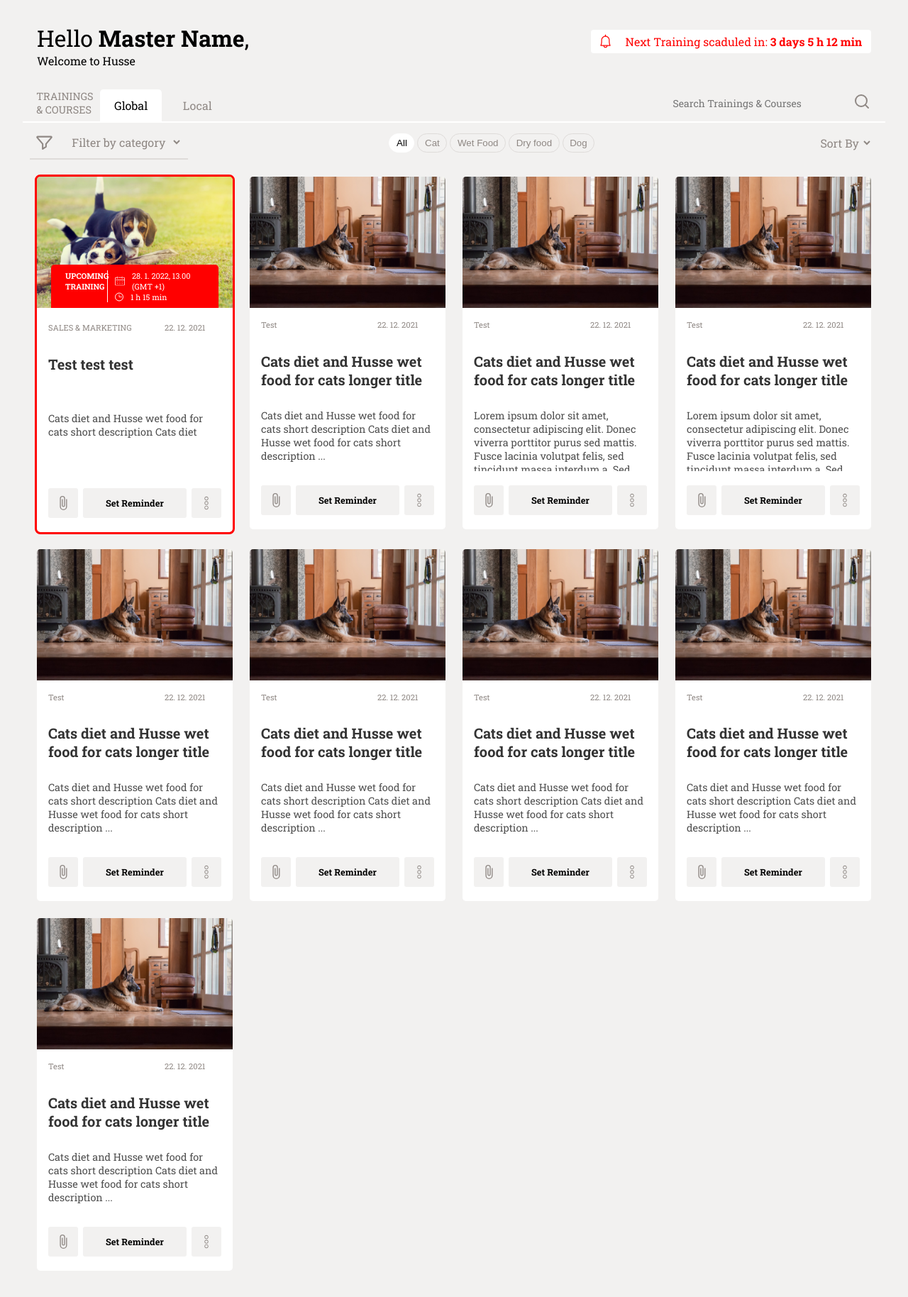
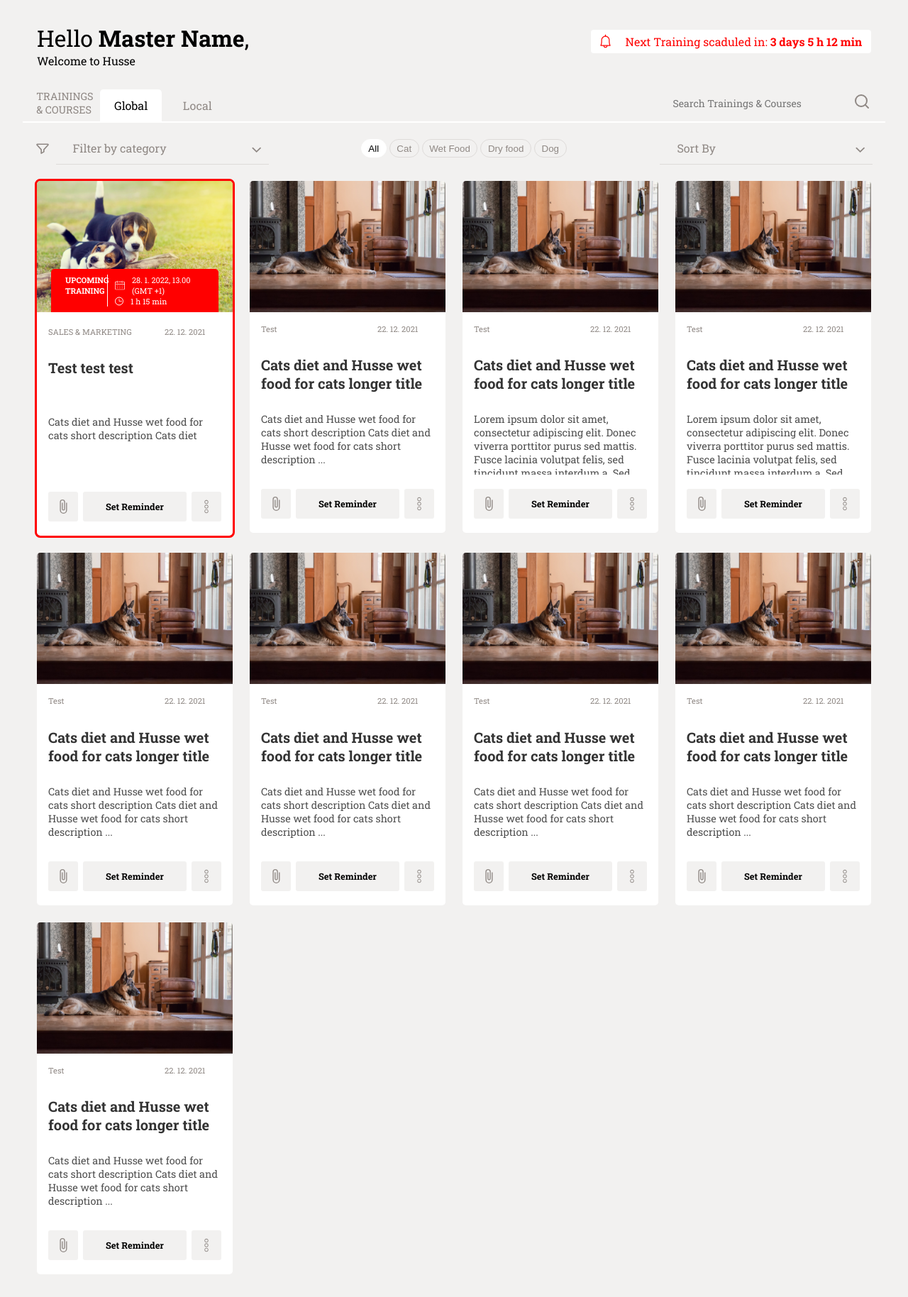
Before and after one commit to petar-petrovski/Husse, a PHP site: page / in a window 1280 px wide. Shown: the part 58-1886 px from the top of the page at 71% size. Before the commit the page ends 1849 px from the top, so only its background shows below. Run offline with PHP 8.4, Linux system fonts and the light colour scheme; some libraries are stand-ins or nearby versions.

Commit message:
Replaced the filter by category menu, applied style. Added outside click close action for the buttons on video card

```diff
--- a/css/style.css
+++ b/css/style.css
@@ -229,36 +229,98 @@ form.search-box::placeholder {
   row-gap: 10px;
   flex-wrap: wrap;
   padding: 0.3rem 0.6rem;
-  margin-bottom: 0.6rem;
+  /* margin-bottom: 0.6rem; */
   font-size: 1rem;
   height: auto;
   color: #8f8884;
 }
 .filter-container img {
-  height: 20px;
+  height: 15px;
 }
 .filter-by {
   display: flex;
   position: relative;
-
+  column-gap: 10px;
   justify-content: space-between;
   align-items: center;
-  /* width: 14rem; */
   padding: 0.5rem 0.5rem 0.5rem 0.6rem;
-  border-bottom: 0.125rem solid #dedbd9;
 }
-select {
-  margin-left: 20px;
-  padding: 3px;
-  font-family: "Roboto Slab", serif;
-  font-size: 16px;
-  border: none;
-  background: transparent;
-  color: #8f8884;
+.select-box {
+  display: flex;
+  width: 300px;
+  flex-direction: column;
+}
+
+.select-box .options-container {
+  background: #ffffff;
+  color: #8F8884;
+  border: 1px solid #DEDBD9;
+  max-height: 0;
+  opacity: 0;
+  transition: all 0.4s;
+  overflow: hidden;
+  position: absolute;
+  top: 54px;
+  box-shadow: 0 0 0.43rem 0.125rem #00000026;
+  order: 1;
+  z-index: 98;
+}
+
+.selected {
+  background: #f2f1f0;
+  width: 300px;
+
+  color: #8F8884;
+  border-bottom: 1px solid #DEDBD9;
+  position: relative;
+  order: 0;
+}
+
+.selected.active {
+  padding: 12px 24px;
+  border: 1px solid #DEDBD9;
+  width: 300px;
+
+  background: #ffffff;
+  color: #000000;
+  z-index: 99;
+}
+.selected::after {
+  content: "";
+  background: url("../img/arrow-down.svg");
+  background-size: contain;
+  background-repeat: no-repeat;
+  position: absolute;
+  align-items: center;
+  height: 100%;
+  width: 14px;
+  right: 10px;
+  top: 21px;
+  transition: all 0.4s;
+}
+.select-box .options-container.active {
+  width: 300px;
+  max-height: 500px;
+  opacity: 1;
+}
+.select-box .options-container.active + .selected::after {
+  transform: rotateX(180deg);
+  top: -16px;
+}
+.select-box .option,
+.selected {
+  padding: 12px 24px;
   cursor: pointer;
 }
-select:focus {
-  outline: none;
+.select-box .option:hover {
+  background: #F2F1F0;
+  color: #ff0000;
+}
+.select-box label {
+  cursor: pointer;
+}
+.select-box .option .radio {
+  display: none;
 }
 .tag-filter {
   align-self: center;
@@ -669,6 +731,6 @@ select:focus {
     padding: 2vh 4vw;
   }
   .video-description {
-    font-size: 3vw;
+    font-size: 2vw;
   }
 }
--- a/index.html
+++ b/index.html
@@ -12,14 +12,13 @@
     <title>Husse Campus</title>
   </head>
   <body>
+    <!-- NAVIGATION MENU -->
     <nav class="nav-bar">
       <div class="home-logo">
       <div class="dashboard-logo">
-        <!-- Logo Placeholder for Inlustration -->
         <a href="#home"><img src="img/dashboard-icon.svg" alt=""></a>
       </div>
       <div class="dashboard-logo">
-        <!-- Logo Placeholder for Inlustration -->
         <a href="#home"><img src="img/husse.svg" alt=""></a>
       </div>
       <div class="campus">
@@ -40,6 +39,7 @@
       <div class="admin-panel"><img class="profile" src="img/profile.png" alt=""></div>
     </div>
     </nav>
+     <!-- NAVIGATION MENU END-->
     <div class="wrapper">
       <div class="content">
         <div class="top-container">
@@ -52,6 +52,7 @@
             <p>Next Training scaduled in: <strong>3 days 5 h 12 min</strong></p>
         </div>
         </div>
+
         <div class="title-bar">
           <div class="title" id="title">
             <p>TRAININGS <br />& COURSES</p>
@@ -62,7 +63,6 @@
               Local
             </button>
           </div>
-
           <div class="search">
           <form class="search-box" action="">
             <input type="text" placeholder="Search Trainings & Courses" id="searchInput"
@@ -72,21 +72,48 @@
           </form>
           </div>
         </div>
-
+      <!-- FILTER SECTION -->
         <div class="filter-container">
-          <div class="filter-by">
+          <!-- Category filter -->
+          <div class="filter-by" >
             <img src="img/filter.svg" alt="">
-            <select class="filter-drop" id="subjects">
-              <option id="ops0" value="" selected="selected">Filter by category</option>
-              <option id="ops1" value="IT & Web">IT & Web</option>
-              <option id="ops2" value="Management">Management</option>
-              <option id="ops3" value="Nutrition">Nutrition</option>
-              <option id="ops4" value="Products">Products</option>
-              <option id="ops4" value="Sales & Marketing">Sales & Marketing</option>
-              <option id="ops4" value="Recruiting">Recruiting</option>
-              <option id="ops4" value="Q & A">Q & A</option>
-          </select>
+            <div class="select-box">
+              <div class="options-container" id="category-drop">
+                <div class="option">
+                  <input type="radio" class="radio" id="it-web" name="category"/>
+                  <label for="it-web">IT & Web</label>
+                </div>
+                <div class="option">
+                  <input type="radio" class="radio" id="management" name="category" />
+                  <label for="management">Management</label>
+                </div>
+                <div class="option">
+                  <input type="radio" class="radio" id="nutrition" name="category" />
+                  <label for="nutrition">Nutrition</label>
+                </div>
+                <div class="option">
+                  <input type="radio" class="radio" id="products" name="category" />
+                  <label for="products">Products</label>
+                </div>
+                <div class="option">
+                  <input type="radio" class="radio" id="sales-marketing" name="category" />
+                  <label for="sales-marketing">Sales & Marketing</label>
+                </div>
+                <div class="option">
+                  <input type="radio" class="radio" id="recruiting" name="category" />
+                  <label for="recruiting">Recruiting</label>
+                </div>
+                <div class="option">
+                  <input type="radio" class="radio" id="q-a" name="category" />
+                  <label for="q-a">Q & A</label>
+                </div>
+              </div>
+              <div class="selected">
+                Filter by category
+              </div>
+            </div>
           </div>
+          <!-- Tag filters -->
           <div class="tag-filter">
             <button class="tag-btn active" onclick="filterCard('all')">
               All
@@ -100,17 +127,30 @@
             </button>
             <button class="tag-btn" onclick="filterCard('dog')">Dog</button>
           </div>
-          <div class="sort-by">
-            <select class="filter-drop" id="sort">
-              <option id="ops0" value="" selected="selected">Sort By</option>
-              <option id="ops1" value="Date">Date</option>
-              <option id="ops1" value="Name">Name</option>
-              </select>
+          <!-- Sort By -->
+          <div class="filter-by">
+            <div class="select-box">
+              <div class="options-container">
+                <div class="option">
+                  <input type="radio" class="radio" id="date" name="category"/>
+                  <label for="date">Date</label>
+                </div>
+                <div class="option">
+                  <input type="radio" class="radio" id="name" name="category" />
+                  <label for="name">Name</label>
+                </div>
+              </div>
+
+              <div class="selected">
+                Sort By
+              </div>
+            </div>
           </div>
         </div>
+      <!-- FILTER SECTION END-->
 
+      <!-- GRID -->
         <div id="Global" class="tabcontent">
-          <!-- Gird -->
           <div class="grid-container">
             <!-- Video Card - START -->
             <div class="col hide cat upcoming">
@@ -207,11 +247,37 @@
                 </p>
                 <div class="card-buttons">
                   <div class="dropup">
-                  <button onclick="attachmentMenu(this)" class="card-btn icon">
+                    <button onclick="attachmentMenu(this)" class="card-btn icon">
                     <img src="img/paperclip.svg" alt="" /></button>
                   </div>
-                  <div class="reminder-btn-wrap">
-                    <button class="card-btn reminder-btn">Set Reminder</button>
+                  <div class="reminder-btn-wrap" id="reminder">
+                    <div class="reminder-popup" id="reminder-popup">
+                      <div class="overlay" onclick="closePopup()"></div>
+                      <div class="content">
+                          <div class="close-btn" onclick="closePopup()">&times;</div>
+                          <div class="reminder-title"><img src="img/bell.svg" alt=""><p>Set Reminder</p></div>
+                            <div class="card-content">
+                            <div class="card-category">
+                            <div class="category-text">TRAINING DESCRIPTION</div>
+                          </div>
+                          <div class="card-title">Test test test</div>
+                          <div class="video-description">Cats diet and Husse wet food for cats short description Cats diet</div>
+                            <div class="video-date-time"><img src="img/date-icon.svg" alt=""><p>28. 1. 2022, 13.00 (GMT +1)</p></div>
+                            <div class="video-date-time"><img src="img/time-icon.svg" alt=""><p>1 h 15 min</p></div>
+                            <div class="calendar-text">CHOSE CALENDAR</div>
+                            <div class="popup-buttons popup-my-calendar">
+                            <button class="card-btn">Google</button>
+                            <button class="card-btn">Outlook</button>
+                            </div>
+                          </div>
+                            <div class="underline"></div>
+                            <div class="popup-buttons popup-set-reminder">
+                            <button class="card-btn">Cancel</button>
+                            <button class="card-btn">Set Reminder</button>
+                          </div>
+                    </div>
+                  </div>
+                  <button onclick="openPopup(this)" class="card-btn reminder-btn">Set Reminder</button>
                   </div>
                     <div class="dropup">
                       <button onclick="moreMenu(this)" class="card-btn icon">
```
Also changed, not shown: js/script.js (+41 -0 lines), img/arrow-down.svg (added).
